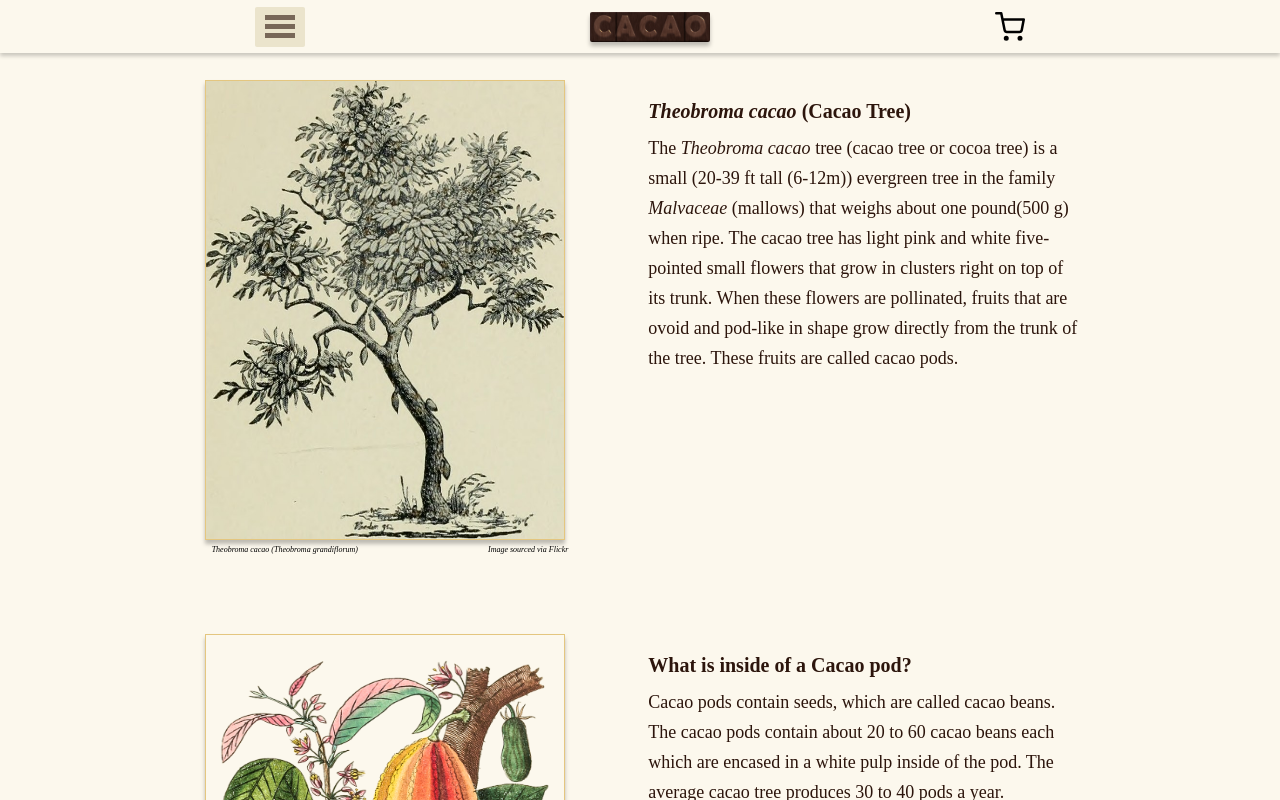
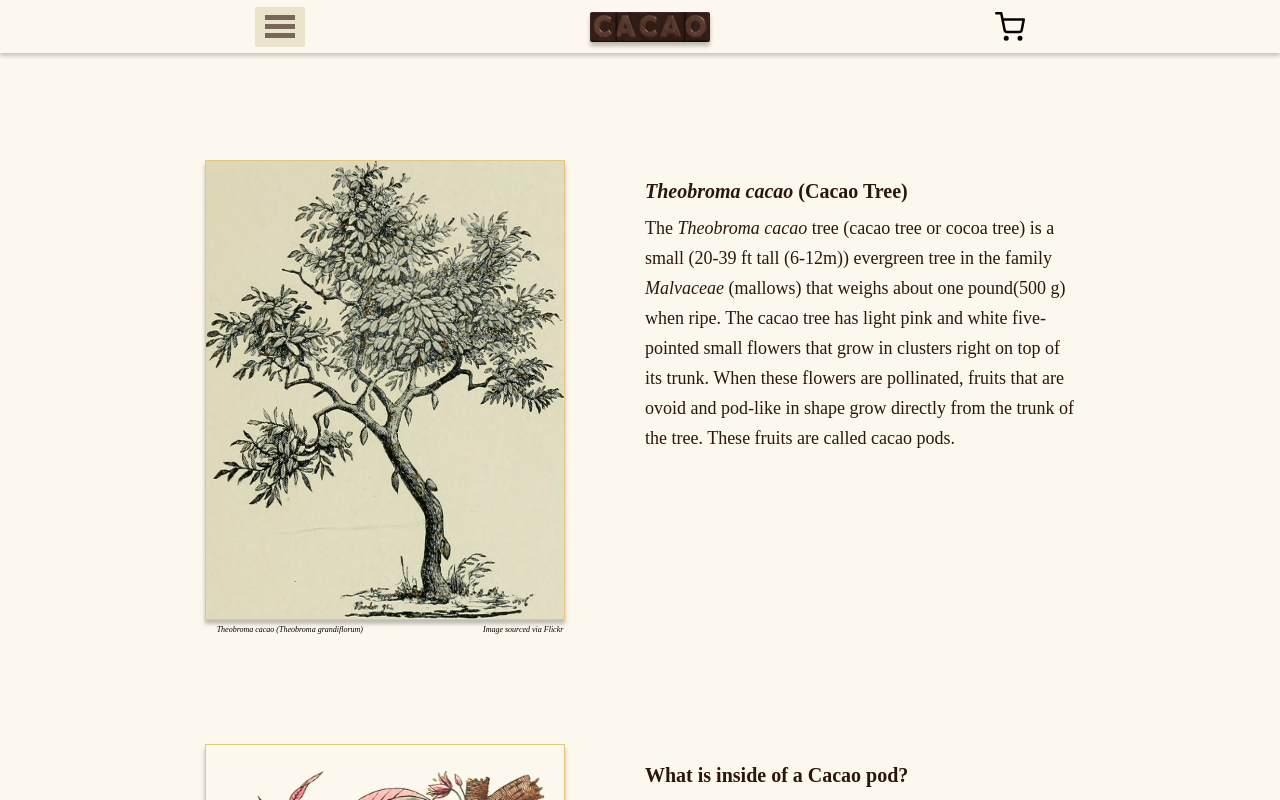
Before and after one commit to AishaBu/cacao-ecommerce-website, a React (Vite) app: page / in a window 1280 px wide. Shown: the top 800 px of the page. Built offline with nearby package versions, Linux system fonts and the light colour scheme; the HTML template or start-up script is replaced by a standard one.

Commit message:
Resize width of citations

```diff
--- a/src/components-folder/components/pages/cacaoorigins.jsx
+++ b/src/components-folder/components/pages/cacaoorigins.jsx
@@ -5,7 +5,7 @@ export function OriginsOfCacao() {
   return (
     <CacaaoOriginsStyled>
       <div className="homepage-content">
-        <p className="cacao">Origins of Cacao</p>
+        <h1 className="cacao">Origins of Cacao</h1>
       </div>
     </CacaaoOriginsStyled>
   );
@@ -19,10 +19,12 @@ const CacaaoOriginsStyled = styled.div`
     height: 100vh;
     text-align: center;
     text-transform: uppercase;
-    font-size: 30px;
+    display: flex;
+    justify-content: center;
+    align-items: center;
   }
 
-  p {
+  h1 {
     color: black;
   }
 `;
--- a/src/components-folder/components/pages/home.jsx
+++ b/src/components-folder/components/pages/home.jsx
@@ -15,7 +15,7 @@ function Home() {
                 className="section-image"
               />
               {/*Citation*/}
-              <div className="citation">
+              <div className="citation" id="shorter-citation">
                 <cite>Theobroma cacao (Theobroma grandiflorum)</cite>
                 <p>Image sourced via Flickr</p>
               </div>
@@ -50,7 +50,7 @@ function Home() {
                 className="section-image"
               />
               {/*Citation*/}
-              <div className="citation">
+              <div className="citation" id="shorter-citation">
                 <cite>Theobroma cacao (Theobroma grandiflorum)</cite>
                 <p>Image sourced via Flickr</p>
               </div>
@@ -81,7 +81,7 @@ function Home() {
               {/*Citation*/}
               <div className="citation" id="longer-citation">
                 <cite>Theobroma cacao (Theobroma grandiflorum)</cite>
-                <p>
+                <p className="longer-citation-par">
                   Created with Affinity Photo, Images Sourced via Bar and Cacao
                 </p>
               </div>
@@ -113,7 +113,7 @@ function Home() {
               {/*Citation*/}
               <div className="citation" id="longer-citation">
                 <cite>Theobroma cacao (Theobroma grandiflorum)</cite>
-                <p>
+                <p className="longer-citation-par">
                   Created with Affinity Photo, Images Sourced via Bar and Cacao
                 </p>
               </div>
@@ -176,18 +176,23 @@ const HomeStyled = styled.div`
     font-size: 8px;
     display: flex;
     justify-content: center;
+    flex-direction: row;
     margin-top: 5px;
     margin-left: 10px;
     font-style: italic;
-    gap: 5px;
-    display: flex;
-    flex-direction: column;
+  }
+
+  #shorter-citation {
+    gap: 120px;
+  }
+
+  #longer-citation {
+    gap: 50px;
   }
 
   .section-paragraph {
     color: ${({ theme }) => theme.colors.zinnwalditeBrown};
-    margin-top: 20px;
-    margin-bottom: 10px;
+    margin: 20px auto;
   }
 
   .section-paragraph h1 {
@@ -203,6 +208,20 @@ const HomeStyled = styled.div`
   }
 
   //MEDIA QUERIES
+  //990px and below
+  @media (max-width: 999px) {
+    .longer-citation-par {
+      width: 160px;
+    }
+  }
+
+  //600px and below
+  @media (max-width: 600px) {
+    .longer-citation-par {
+      width: 120px;
+    }
+  }
+
   //412px and below
   @media (max-width: 412px) {
     //Cacao Tree Section
@@ -214,6 +233,10 @@ const HomeStyled = styled.div`
     .section-paragraph {
       margin-top: 20px;
       margin-bottom: 10px;
+    }
+
+    #shorter-citation {
+      gap: 100px;
     }
   }
 
@@ -233,6 +256,14 @@ const HomeStyled = styled.div`
     .section-paragraph p {
       font-size: 15px;
       width: 310px;
+    }
+
+    .longer-citation {
+      gap: 60px;
+    }
+
+    #shorter-citation {
+      gap: 80px;
     }
   }
 
@@ -291,6 +322,14 @@ const HomeStyled = styled.div`
       font-size: 15px;
       width: 250px;
     }
+
+    #shorter-citation {
+      gap: 10px;
+    }
+
+    #longer-citation {
+      gap: 8px;
+    }
   }
 
   //260px and below
@@ -312,8 +351,26 @@ const HomeStyled = styled.div`
     }
   }
 
+  //308px and below
+  @media (max-width: 308px) {
+    #shorter-citation {
+      gap: 40px;
+    }
+
+    #longer-citation {
+      gap: 10px;
+    }
+  }
+
   //1000px and above
   @media (min-width: 1000px) {
+    .homepage-content {
+      display: flex;
+      flex-direction: column;
+      justify-content: center;
+      align-items: center;
+    }
+
     .container {
       display: flex;
       justify-content: center;
@@ -325,13 +382,16 @@ const HomeStyled = styled.div`
     }
 
     .citation {
-      gap: 130px;
       display: flex;
       flex-direction: row;
     }
 
     #longer-citation {
       gap: 10px;
+    }
+
+    .longer-citation-par {
+      width: 200px;
     }
 
     .section-paragraph h1 {
--- a/src/components-folder/components/pages/processing.jsx
+++ b/src/components-folder/components/pages/processing.jsx
@@ -4,8 +4,8 @@ import styled from 'styled-components';
 export function ProcessingCacao() {
   return (
     <ProcessingStyled>
-      <div className="cacao">
-        <h1>ProcessingCacao</h1>
+      <div className="processing">
+        <h1>Processing Cacao</h1>
       </div>
     </ProcessingStyled>
   );
@@ -14,15 +14,17 @@ export function ProcessingCacao() {
 export default ProcessingCacao;
 
 const ProcessingStyled = styled.div`
-  .cacao {
+  .processing {
     background-color: blue;
     height: 100vh;
     text-align: center;
     text-transform: uppercase;
-    font-size: 30px;
+    display: flex;
+    justify-content: center;
+    align-items: center;
   }
 
-  p {
+  h1 {
     color: black;
   }
 `;
```
